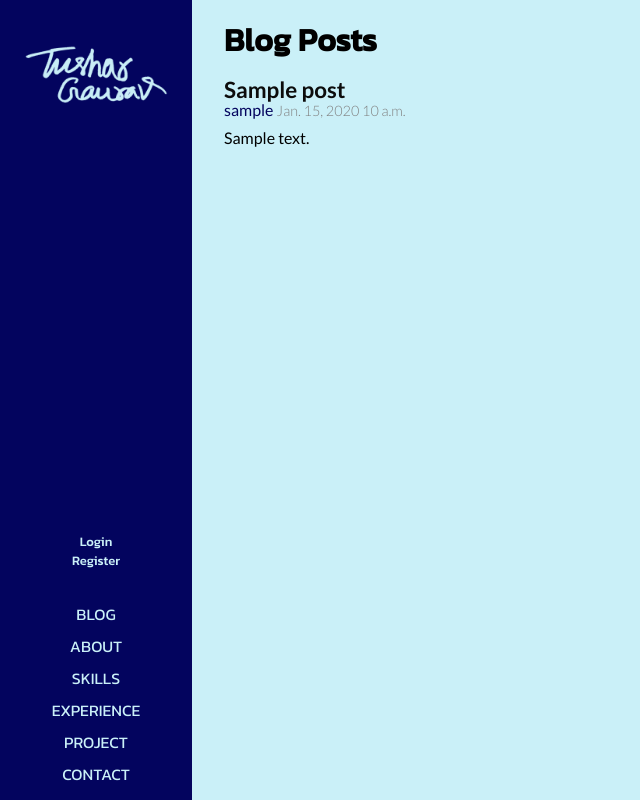
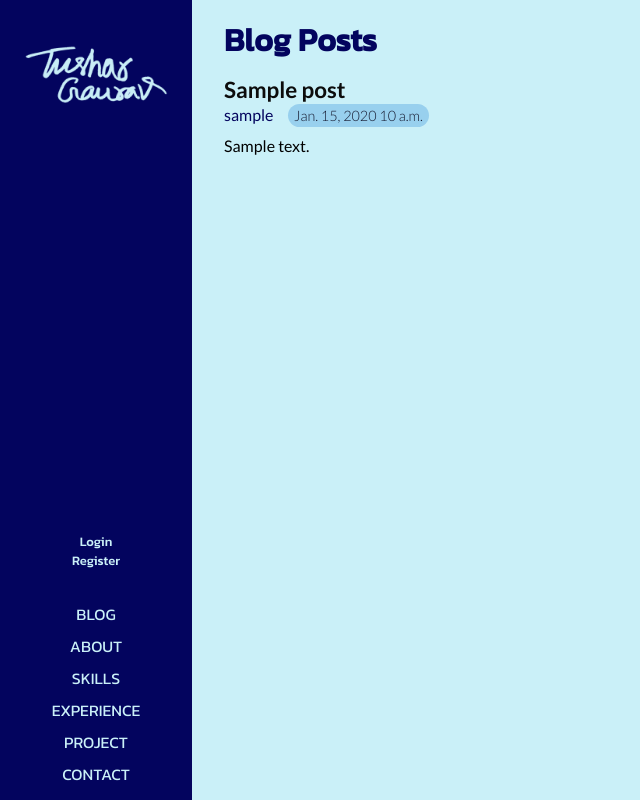
Before and after one commit to tushgaurav/tushgaurav.in-django, a Django app: page /blogs/ in a window 1280 px wide. Shown: the whole page, without its empty margins (0-640 px from the left). Run offline with Django 4.2, Linux system fonts and the light colour scheme; tables that the repository leaves empty hold one stand-in row (values such as "Sample post").

Commit message:
fixed blog date styling

```diff
--- a/static/css/styles.css
+++ b/static/css/styles.css
@@ -116,6 +116,7 @@ li a,
 }
 
 h1 {
+  color: var(--highlight-color);
   padding-left: 1rem;
 }
 
@@ -424,15 +425,18 @@ fieldset {
 
 .blogs .author {
   color: var(--base-color);
-  margin: 0 0 0.6em 0;
+  margin: 0.3em 0 0.6em 0;
 }
 
 .blogs .date {
   display: inline-block;
-  color: gray;
+  color: rgb(22, 26, 48);
   font-size: 0.9em;
-  margin: 0 0 0.6em 0;
+  margin: 0.3em 0 0.6em 0.8em;
   font-weight: 300;
+  padding: 0.2em 0.4em;
+  background-color: #98d0ee;
+  border-radius: 100px;
 }
 
 /* mddia queries for main layout */
```
